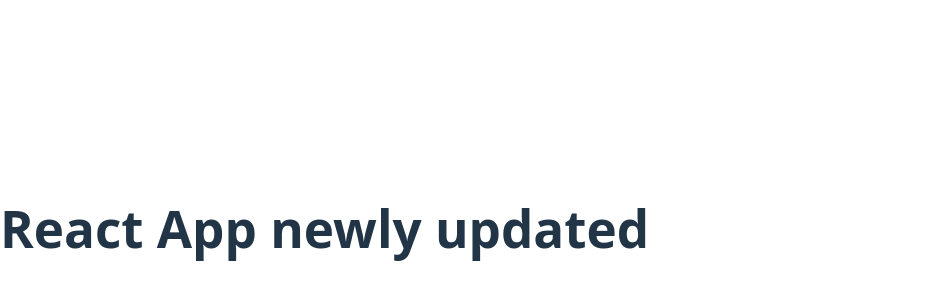
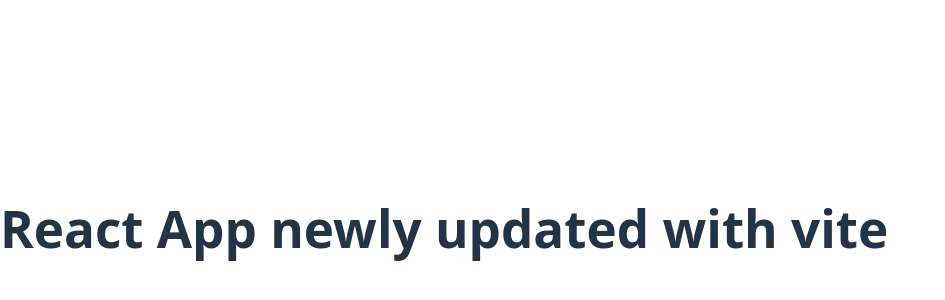
Before and after one commit to jadheer/test-project-frontend, a React (Vite) app: page / in a window 1280 px wide. Shown: the part 172-472 px from the top of the page, without its empty margins (0-945 px from the left). Built offline with nearby package versions, Linux system fonts and the light colour scheme; no server answers.

Commit message:
vite app

```diff
--- a/src/App.jsx
+++ b/src/App.jsx
@@ -12,7 +12,7 @@ function App() {
 
   return (
     <div>
-      <h1>React App newly updated</h1>
+      <h1>React App newly updated with vite</h1>
       <p>{data}</p>
     </div>
   )
```
